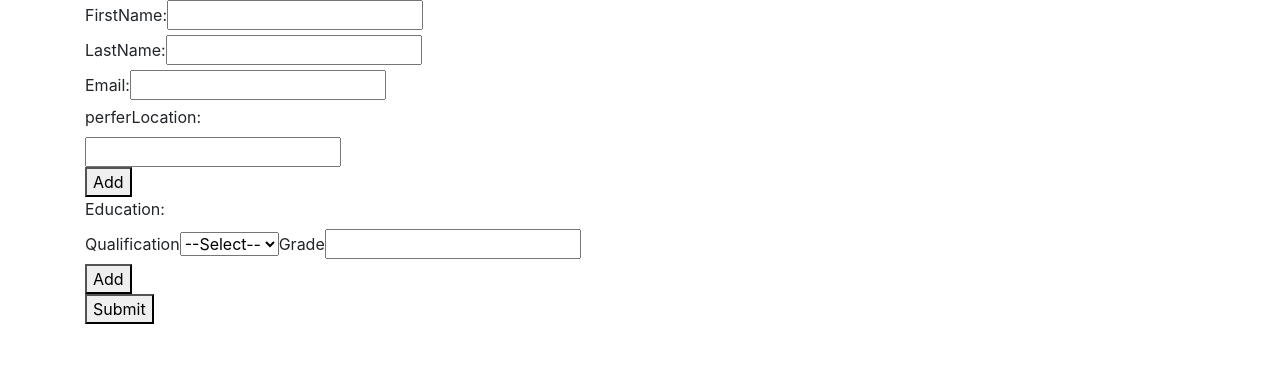
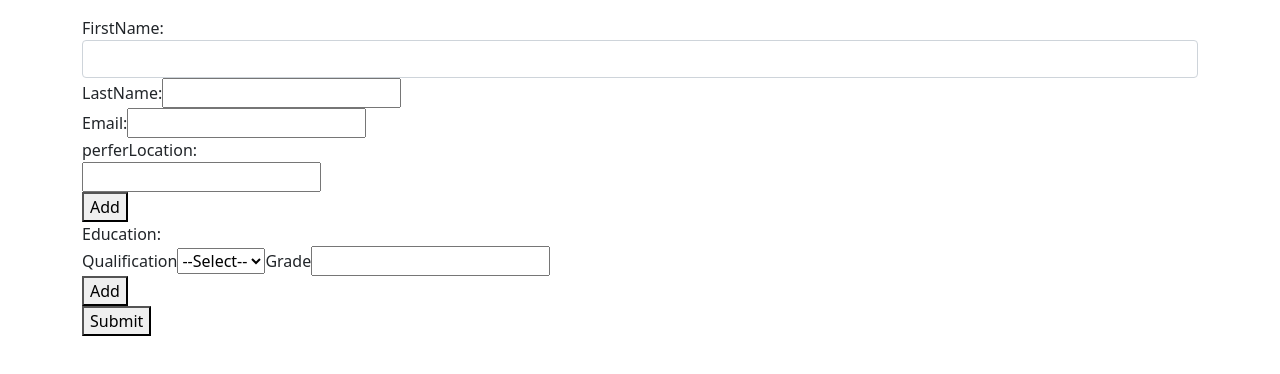
Before and after one commit to 55saga55/React-Main, a React (Create React App) app: page / in a window 1280 px wide. Shown: the top 374 px of the page. Built offline with nearby package versions, Linux system fonts and the light colour scheme.

Commit message:
commited

```diff
--- a/public/index.html
+++ b/public/index.html
@@ -24,7 +24,7 @@
       work correctly both with client-side routing and a non-root public URL.
       Learn how to configure a non-root public URL by running `npm run build`.
     -->
-    <link rel="stylesheet" href="https://cdn.jsdelivr.net/npm/bootstrap@4.0.0/dist/css/bootstrap.min.css" integrity="sha384-Gn5384xqQ1aoWXA+058RXPxPg6fy4IWvTNh0E263XmFcJlSAwiGgFAW/dAiS6JXm" crossorigin="anonymous">
+    <link href="https://cdn.jsdelivr.net/npm/bootstrap@5.0.2/dist/css/bootstrap.min.css" rel="stylesheet" integrity="sha384-EVSTQN3/azprG1Anm3QDgpJLIm9Nao0Yz1ztcQTwFspd3yD65VohhpuuCOmLASjC" crossorigin="anonymous">
     <title>React App</title>
   </head>
   <body>
@@ -40,8 +40,8 @@
       To begin the development, run `npm start` or `yarn start`.
       To create a production bundle, use `npm run build` or `yarn build`.
     -->
-    <script src="https://code.jquery.com/jquery-3.2.1.slim.min.js" integrity="sha384-KJ3o2DKtIkvYIK3UENzmM7KCkRr/rE9/Qpg6aAZGJwFDMVNA/GpGFF93hXpG5KkN" crossorigin="anonymous"></script>
-<script src="https://cdn.jsdelivr.net/npm/popper.js@1.12.9/dist/umd/popper.min.js" integrity="sha384-ApNbgh9B+Y1QKtv3Rn7W3mgPxhU9K/ScQsAP7hUibX39j7fakFPskvXusvfa0b4Q" crossorigin="anonymous"></script>
-<script src="https://cdn.jsdelivr.net/npm/bootstrap@4.0.0/dist/js/bootstrap.min.js" integrity="sha384-JZR6Spejh4U02d8jOt6vLEHfe/JQGiRRSQQxSfFWpi1MquVdAyjUar5+76PVCmYl" crossorigin="anonymous"></script>
+    <script src="https://cdn.jsdelivr.net/npm/@popperjs/core@2.9.2/dist/umd/popper.min.js" integrity="sha384-IQsoLXl5PILFhosVNubq5LC7Qb9DXgDA9i+tQ8Zj3iwWAwPtgFTxbJ8NT4GN1R8p" crossorigin="anonymous"></script>
+<script src="https://cdn.jsdelivr.net/npm/bootstrap@5.0.2/dist/js/bootstrap.min.js" integrity="sha384-cVKIPhGWiC2Al4u+LWgxfKTRIcfu0JTxR+EQDz/bgldoEyl4H0zUF0QKbrJ0EcQF" crossorigin="anonymous"></script>
+
   </body>
 </html>
--- a/src/form/Dynamic2.js
+++ b/src/form/Dynamic2.js
@@ -1,74 +1,82 @@
-import { Field, FieldArray, Form, Formik} from 'formik'
-import React ,{useState} from 'react'
+import { ErrorMessage, Field, FieldArray, Form, Formik } from 'formik'
+import React, { useState } from 'react'
 // import AddMoreField from './AddMoreField'
 
 import * as Yup from 'yup'
 
-export default function Dynamic2() {
+export default function Dynamic2(errors, touched, index) {
   const [formValues, setFormValues] = useState(null)
 
   const validationSchema = Yup.object().shape({
     firstName: Yup.string()
       .min(2, 'Too Short!')
       .max(50, 'Too Long!')
-        .required('Required'),
+      .required('Required*'),
     lastName: Yup.string()
       .min(2, 'Too Short!')
       .max(50, 'Too Long!')
-        .required('Required'),
-      email: Yup.string().email('Invalid email').required('Required'),
-      addField: Yup.array().of(Yup.string().required("required")),
+      .required('Required*'),
+    email: Yup.string().email('Invalid email').required('Required*'),
+    addField: Yup.array().of(Yup.string().required("Required*")),
 
     education: Yup.array(Yup.object(({
-          qualification: Yup.string().required('Required'),
-          grade: Yup.string().required('Required')
+      qualification: Yup.string().required('Required*'),
+      grade: Yup.string().required('Required*')
     })
     )).required()
 
   })
   const priamaryValues =
   {
-            firstName:"",
-            lastName:"",
-            email:"",
+    firstName: "",
+    lastName: "",
+    email: "",
     // addMoreField2 : "",
-            addField : [""],
+    addField: [""],
     education: [{
-              qualification:"",
-              grade:"" }]
+      qualification: "",
+      grade: ""
+    }]
 
 
   }
-
-
+  const firstNameErrors = errors.firstName?.length  || {};
+  const firstNameTouched = touched.firstName?.length  || {};
   return (
-    <div className='container'>
+    <div className='container my-3'>
       <Formik
         initialValues={priamaryValues || formValues}
-        onSubmit = {
-            (values,submitProps)=>{
+        onSubmit={
+          (values, submitProps) => {
             console.log('Form data', values)
             console.log('submitProps', submitProps)
             // submitProps.setSubmitting(false)
             // submitProps.resetForm()
           }
         }
-        validationSchema = {validationSchema}
+        validationSchema={validationSchema}
       >
-            {({values,setValues,errors,touched}) =>(
-            <Form>
+
+        {({ values, setValues, errors, touched }) => (
+          //
+
+
+
+          <Form className='needs-validation'>
+
+
             <div>
               <label htmlFor="">FirstName:</label>
-                    <Field type="text" name="firstName"></Field>
+              <Field type="text" name="firstName" className={'form-control' + (firstNameErrors.name && firstNameTouched.name ? ' is-invalid' : '')}></Field>
               {errors.firstName && touched.firstName ? (
-             <div>{errors.firstName}</div>
+                <div className="text-danger">{errors.firstName}</div>
               ) : null}
             </div>
             <div>
               <label htmlFor="">LastName:</label>
               <Field type="text" name="lastName"></Field>
               {errors.lastName && touched.lastName ? (
-             <div>{errors.lastName}</div>
+                <div className="text-danger">{errors.lastName}</div>
               ) : null}
             </div>
             <div>
@@ -76,7 +84,7 @@ export default function Dynamic2() {
               <Field type="text" name="email"></Field>
 
               {errors.email && touched.email ? (
-             <div>{errors.email}</div>
+                <div className="text-danger">{errors.email}</div>
               ) : null}
             </div>
             {/* <AddMoreField /> */}
@@ -91,11 +99,19 @@ export default function Dynamic2() {
                   const { addField } = values
                   // console.log('fieldArrayProps', fieldArrayProps)
                   // console.log('Form errors', form.errors)
+
+
                   return (
+
                     <div>
                       {addField.map((addField, index) => (
+
                         <div key={index}>
+                          <div>
                             <Field name={`addField[${index}]`} />
+                            {errors.addField && touched.addField ? (
+                              <div className="text-danger">{errors.addField}</div>
+                            ) : null}</div>
                           {index > 0 && (
                             <button type='button' onClick={() => remove(index)}>
                               remove
@@ -110,9 +126,7 @@ export default function Dynamic2() {
                   )
                 }}
               </FieldArray>
-              {errors.addField && touched.addField ? (
-             <div>{errors.addField}</div>
-           ) : null}
+
             </div>
             <div className=''>
               <label>Education:</label>
@@ -125,7 +139,7 @@ export default function Dynamic2() {
                   // console.log('Form errors', form.errors)
                   return (
                     <div>
-                      {education.map((addField, index) => (
+                      {education.map((addField, index ) => (
                         <div key={index}>
                           <label htmlFor="">Qualification</label>
                           {/* <Field name={`education[${index}].qualification`} /> */}
@@ -137,16 +151,18 @@ export default function Dynamic2() {
                             <option value="B.C.A">B.C.A</option>
                             <option value="H.S.C">H.S.C</option>
                           </Field>
-                            {errors.education && touched.education ? (
-                        <div>{errors.education[index].qualification}</div>
-                      ) : null}
+{/*                           {errors.education[index].qualification && touched.education ? (
+                            <div className="text-danger">{errors.education[index].qualification}</div>
+                          ) : null} */}
+                          <ErrorMessage name={`education.${index}.qualification`} component="div" className='text-danger'/>
+
                           <label htmlFor="">Grade</label>
 
-                          <Field name={`education.${index}.grade`} />
-
-                          {errors.education && touched.education ? (
-                        <div>{errors.education[index].grade}</div>
-                      ) : null}
+                          <Field name={`education.${index}.grade`} type="text"/>
+                          <ErrorMessage name={`education.${index}.grade`} component="div" className='text-danger'/>
+                          {/* {errors.education && touched.education ? (
+                            <div className="text-danger">{errors.education[index].grade}</div>
+                          ) : null} */}
 
                           {index > 0 && (
                             <button type='button' onClick={() => remove(index)}>
```
Lines whose indentation alone changed are shown as unchanged.
